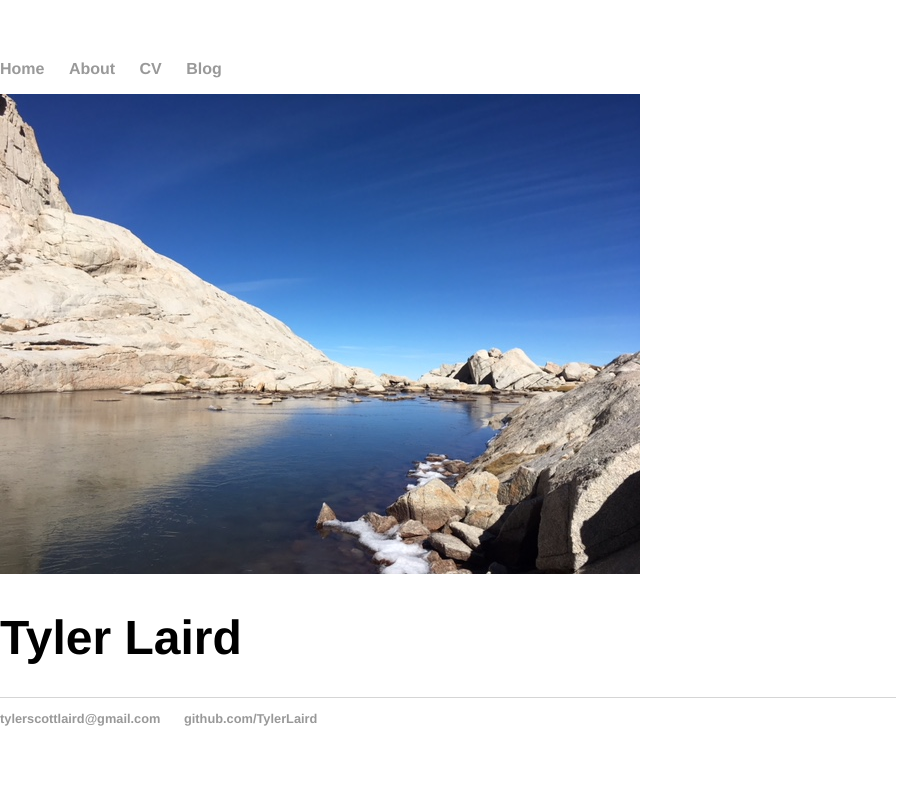
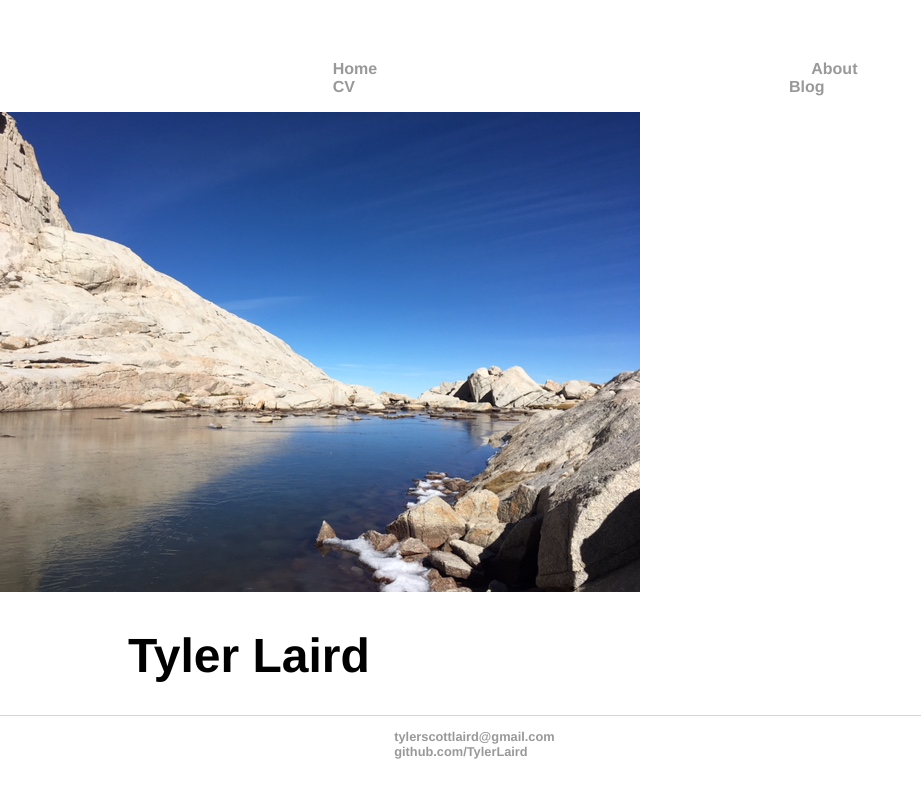
Before and after one commit to TylerLaird/TylerLaird.github.io, a Jekyll site: the page built from index.html, in a window 1280 px wide. Shown: the top 798 px of the page, without its empty margins (0-921 px from the left). Built offline with Jekyll 4.4.1, drawn with Linux system fonts in a browser that asks for light colours.

Commit message:
Update main.css

```diff
--- a/css/main.css
+++ b/css/main.css
@@ -4,20 +4,22 @@ body {
 }
 nav ul, footer ul {
     font-family:'Helvetica', 'Arial', 'Sans-Serif';
-    padding: 0px;
     list-style: none;
     font-weight: bold;
-    width: 70%;
+    padding-left: 10%;
+    padding-right: 10%;
 }
 nav ul li, footer ul li {
     display: inline;
     margin-right: 20px;
-    width: 70%;
+    padding-left: 10%;
+    padding-right: 10%;
 }
 a {
     text-decoration: none;
     color: #999;
-    width: 70%;
+    padding-left: 10%;
+    padding-right: 10%;
 }
 a:hover {
     text-decoration: underline;
@@ -25,18 +27,21 @@ a:hover {
 h1 {
     font-size: 3em;
     font-family:'Helvetica', 'Arial', 'Sans-Serif';
-    width: 70%;
+    padding-left: 10%;
+    padding-right: 10%;
 }
 p {
     font-size: 1.5em;
     line-height: 1.4em;
     color: #333;
-    width: 70%;
+    padding-left: 10%;
+    padding-right: 10%;
 }
 footer {
     border-top: 1px solid #d5d5d5;
     font-size: .8em;
-    width: 70%;
+    padding-left: 10%;
+    padding-right: 10%;
 }
 
 ul.posts {
```
